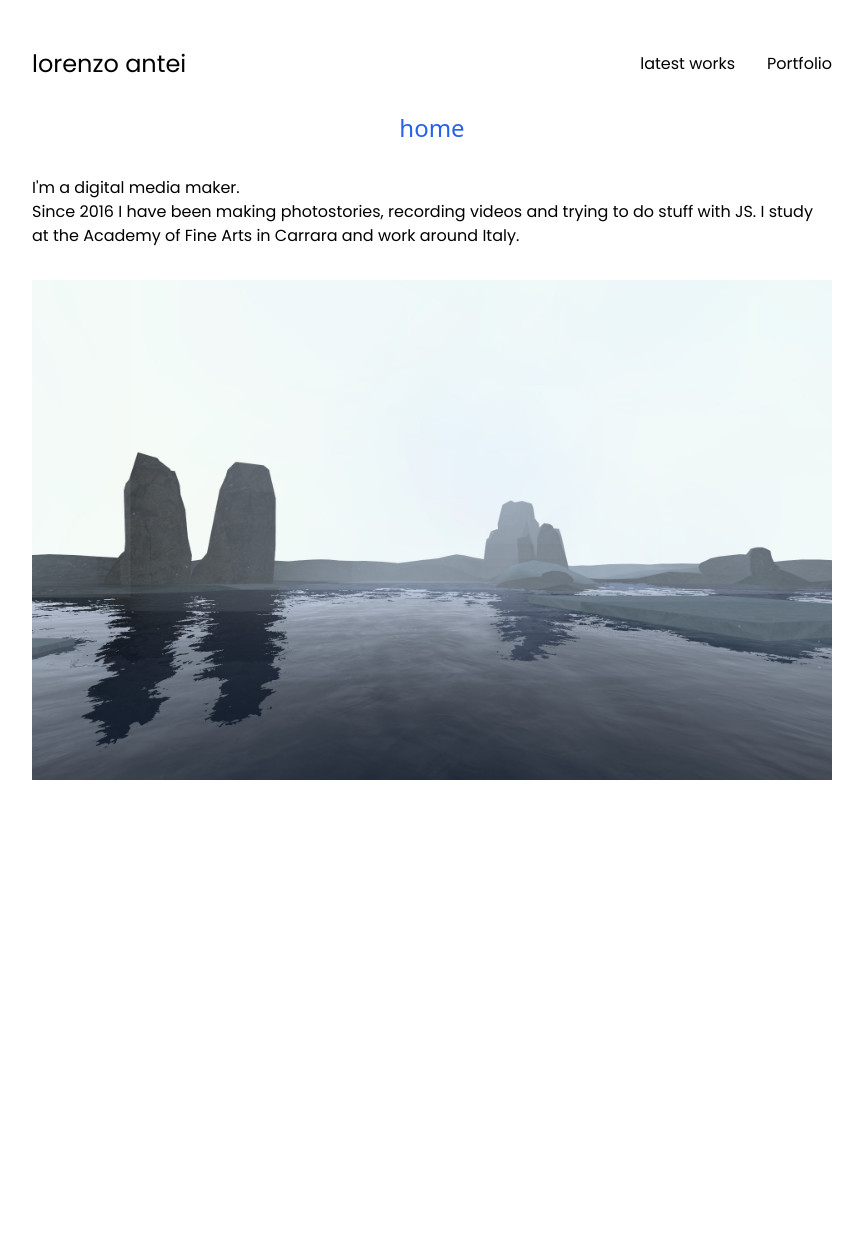
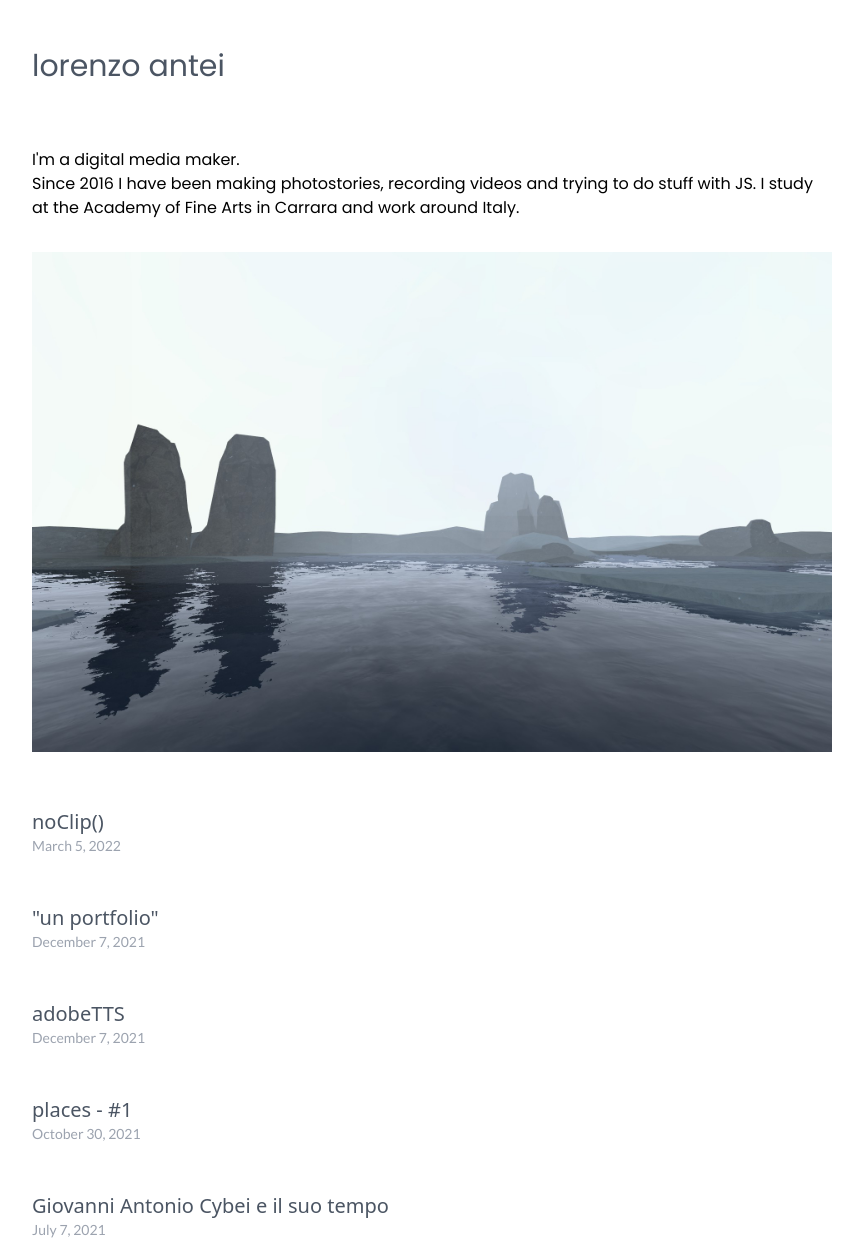
Before and after one commit to lorenzoantei/myBlog, a Gatsby site: page / in a window 1280 px wide. Shown: the top 1243 px of the page, without its empty margins (208-1071 px from the left). Before the commit the page ends 844 px from the top, so only its background shows below. Built offline with nearby package versions, Linux system fonts and the light colour scheme; Gatsby itself is replaced by a stand-in of ours.

Commit message:
remove navbar - only one page

```diff
--- /dev/null
+++ b/blog/2021-10-30--places-1/index.mdx
@@ -0,0 +1,4 @@
+---
+title: "places - #1"
+date: "2021-10-30"
+---
--- a/gatsby-config.js
+++ b/gatsby-config.js
@@ -7,7 +7,23 @@ module.exports = {
 
     "gatsby-plugin-image",
 
-    "gatsby-plugin-sharp",
+    `gatsby-plugin-sharp`,
+      {
+        resolve: `gatsby-transformer-remark`,
+        options: {
+          plugins: [
+            {
+              resolve: `gatsby-remark-images`,
+              options: {
+                // It's important to specify the maxWidth (in pixels) of
+                // the content container as this plugin uses this as the
+                // base for generating different widths of each image.
+                maxWidth: 590,
+              },
+            },
+          ],
+        },
+      },
 
     {
       resolve: "gatsby-source-filesystem",
--- a/package.json
+++ b/package.json
@@ -15,6 +15,7 @@
     "clean": "gatsby clean"
   },
   "dependencies": {
+    "@browniebroke/gatsby-image-gallery": "^7.0.4",
     "@fontsource/lato": "^4.5.0",
     "@fontsource/open-sans": "^4.5.2",
     "@fontsource/poppins": "^4.5.0",
--- a/src/components/layout.js
+++ b/src/components/layout.js
@@ -1,10 +1,5 @@
 import * as React from 'react'
 import { Link, useStaticQuery, graphql } from 'gatsby'
-import {
-  heading,
-  siteTitle,
-} from './layout.module.css' //da sostituire con tailwind
-
 import "@fontsource/poppins"
 import "@fontsource/lato"
 
@@ -24,37 +19,20 @@ const Layout = ({ pageTitle, children }) => {
     2xl:px-80 xl:px-60 lg:px-24 md:px-6 px-4
     ">
 
-      <title>{pageTitle} | {data.site.siteMetadata.title}</title>
+      <title>{data.site.siteMetadata.title}/{pageTitle}/</title>
 
       <div className='flex flex-col sm:flex-row items-center justify-between font-poppins'>
 
         <header id="{siteTitle}" className="text-2xl">
-          <Link to="/" className="hover:text-purple-700 hover:ease-in-out duration-1000">{data.site.siteMetadata.title}</Link>
+          <Link to="/" className="text-gray-600 text-3xl hover:text-black hover:ease-in-out duration-1000">{data.site.siteMetadata.title}</Link>
         </header>
-
-      <nav className="pt-4 md:pt-0">
-        <ul className="flex flex-row space-x-4 md:space-x-8 text-sm md:text-base">
-
-          <li className="hover:text-blue-700 hover:ease-in-out duration-1000 ">
-            <Link to="/blog" className="">
-              latest works
-            </Link>
-          </li>
-          <li className="hover:text-blue-700 hover:ease-in-out duration-1000">
-            <Link target="_blank" to="https://lorenzoanteiportfolio.netlify.app/">
-              Portfolio
-            </Link>
-          </li>
-
-        </ul>
-      </nav>
 
       </div>
 
       <main className='pt-8'>
-        <h1 className="text-2xl text-blue-600 text-center">{pageTitle}</h1>
-
-        <div className='py-8'>{children}</div>
+        <div className='py-8'>
+          {children}
+        </div>
       </main>
 
     </div>
--- a/src/pages/blog/index.js
+++ b/src/pages/blog/index.js
@@ -2,9 +2,19 @@ import * as React from 'react'
 import { Link, graphql } from 'gatsby'
 import Layout from '../../components/layout'
 
+import { StaticImage } from 'gatsby-plugin-image'
+
 const BlogPage = ({ data }) => {
   return (
-    <Layout pageTitle="latest works">
+    <Layout pageTitle="latest experiences - blog">
+      <div className="text-grey-500 font-poppins">
+        <p>I'm a digital media maker.</p>
+        <p>Since 2016 I have been making photostories, recording videos and trying to do stuff with JS. I study at the Academy of Fine Arts in Carrara and work around Italy.</p>
+      </div>
+
+      <StaticImage className="my-8" src="../images/sb_omen_v20034.jpg" />
+
+
       {
         data.allMdx.nodes.map(node => (
           <div className=''>
@@ -20,10 +30,13 @@ const BlogPage = ({ data }) => {
           <p className='font-lato text-gray-400 text-sm'>Posted: {node.frontmatter.date}</p>
         </article>
 
+
         </div>
         ))
+
       }
     </Layout>
+
   )
 }
 
--- a/src/pages/index.js
+++ b/src/pages/index.js
@@ -1,11 +1,13 @@
 import * as React from 'react'
 import Layout from '../components/layout'
+import { Link, graphql } from 'gatsby'
 import { StaticImage } from 'gatsby-plugin-image'
 
-const IndexPage = () => {
+
+
+const IndexPage = ({ data }) => {
   return (
     <Layout pageTitle="home">
-
       <div className="text-grey-500 font-poppins">
         <p>I'm a digital media maker.</p>
         <p>Since 2016 I have been making photostories, recording videos and trying to do stuff with JS. I study at the Academy of Fine Arts in Carrara and work around Italy.</p>
@@ -13,8 +15,45 @@ const IndexPage = () => {
 
       <StaticImage className="my-8" src="../images/sb_omen_v20034.jpg" />
 
+
+      {
+        data.allMdx.nodes.map(node => (
+          <div className=''>
+
+          <article key={node.id} className='py-6'>
+
+          <h2 className="text-gray-600 text-xl hover:text-black hover:ease-in-out duration-1000">
+            <Link to={`/blog/${node.slug}`}>
+              {node.frontmatter.title}
+            </Link>
+          </h2>
+
+          <p className='font-lato text-gray-400 text-sm'>{node.frontmatter.date}</p>
+        </article>
+
+
+        </div>
+        ))
+
+      }
     </Layout>
+
   )
 }
 
+export const query = graphql`
+  query {
+    allMdx(sort: {fields: frontmatter___date, order: DESC}) {
+      nodes {
+        frontmatter {
+          date(formatString: "MMMM D, YYYY")
+          title
+        }
+        id
+        slug
+      }
+    }
+  }
+`
+
 export default IndexPage
```
Also changed, not shown: src/components/layout.module.css (deleted, +0 -31 lines), blog/2021-10-30--places-1/d2_coast_050022.jpg (added), blog/2021-10-30--places-1/d2_coast_050025.jpg (added), blog/2021-10-30--places-1/d2_coast_050029.jpg (added), blog/2021-10-30--places-1/gm_castaway0059.jpg (added), blog/2021-10-30--places-1/gm_lair0045.jpg (added), blog/2021-10-30--places-1/sb_omen_v20034.jpg (added), 2 other files.
